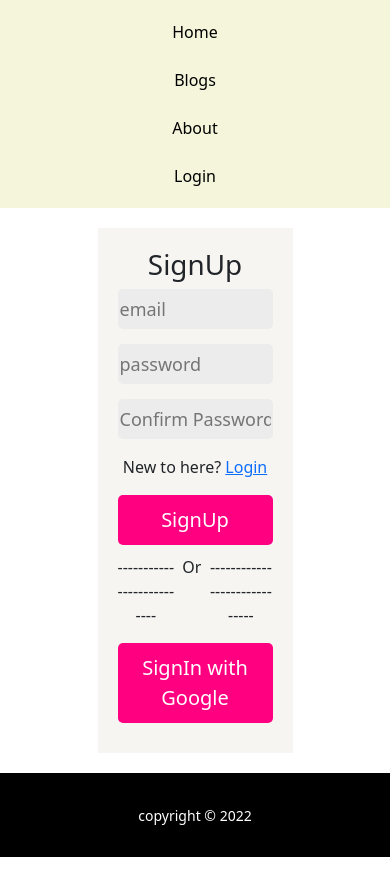
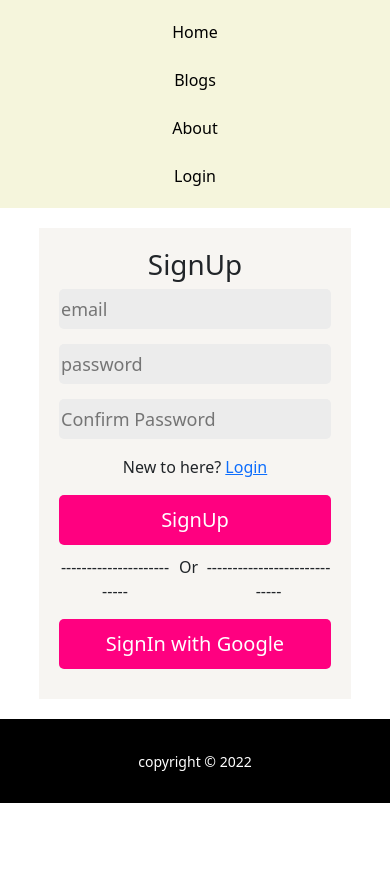
Before and after one commit to Mahmudulislamasif/Tutot-guide, a React (Create React App) app: page /signup in a window 390 px wide. After the commit the page ends 844 px from the top, so only its background shows below. Built offline with nearby package versions, Linux system fonts and the light colour scheme; no server answers.

Commit message:
resposive form create

```diff
--- a/src/Pages/Login/Login.css
+++ b/src/Pages/Login/Login.css
@@ -34,3 +34,8 @@
     font-size: 20px;
     margin-bottom: 10px;
 }
+@media only screen and (max-width:576px) {
+    .login-form{
+        width: 80%;
+    }
+}
```
